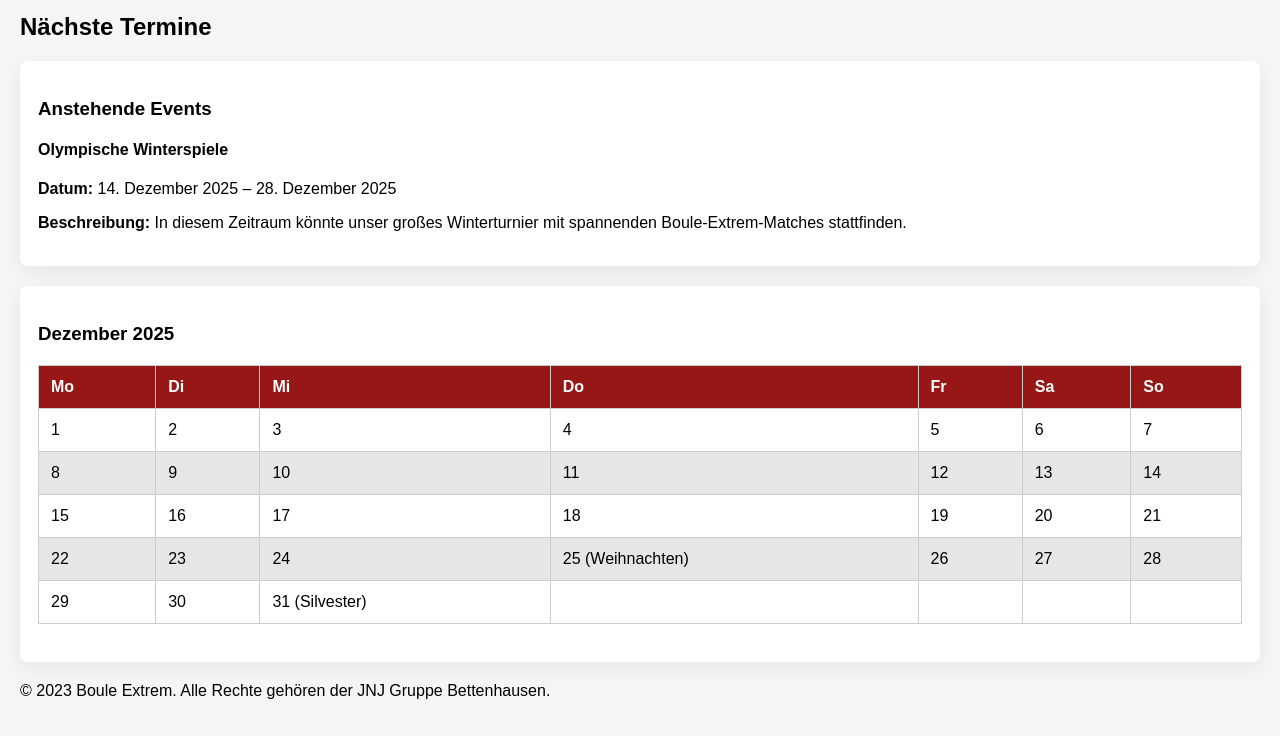
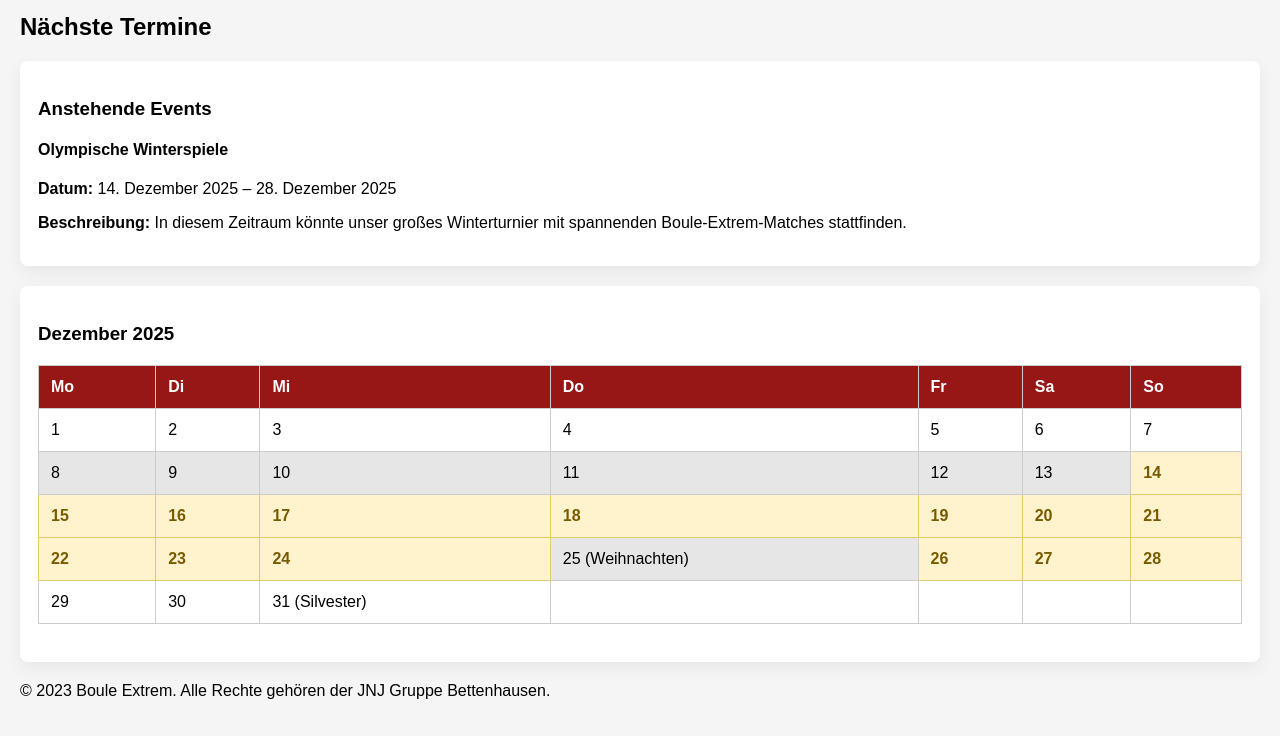
Before and after one commit to Niklas-Schm/Boule_Extrem, a plain HTML site: page pages/termine.html in a window 1280 px wide. Shown: the part 137-873 px from the top of the page. Drawn offline with Linux system fonts and the light colour scheme.

Commit message:
colored event days in calendar

```diff
--- a/css/styles.css
+++ b/css/styles.css
@@ -178,3 +178,14 @@ td:hover {
         font-size: 0.8rem;
     }
 }
+
+/* =========================
+   Tabellen für Kalender
+   ========================= */
+/* Hervorhebung von Event-Tagen im Kalender */
+.event-day {
+    background-color: #fff3cd;   /* sanftes Gelb */
+    color: #7a5a00;              /* etwas dunklerer Text für Kontrast */
+    font-weight: bold;
+    border: 1px solid #e6c96a;   /* feiner gelblicher Rahmen */
+}
```
